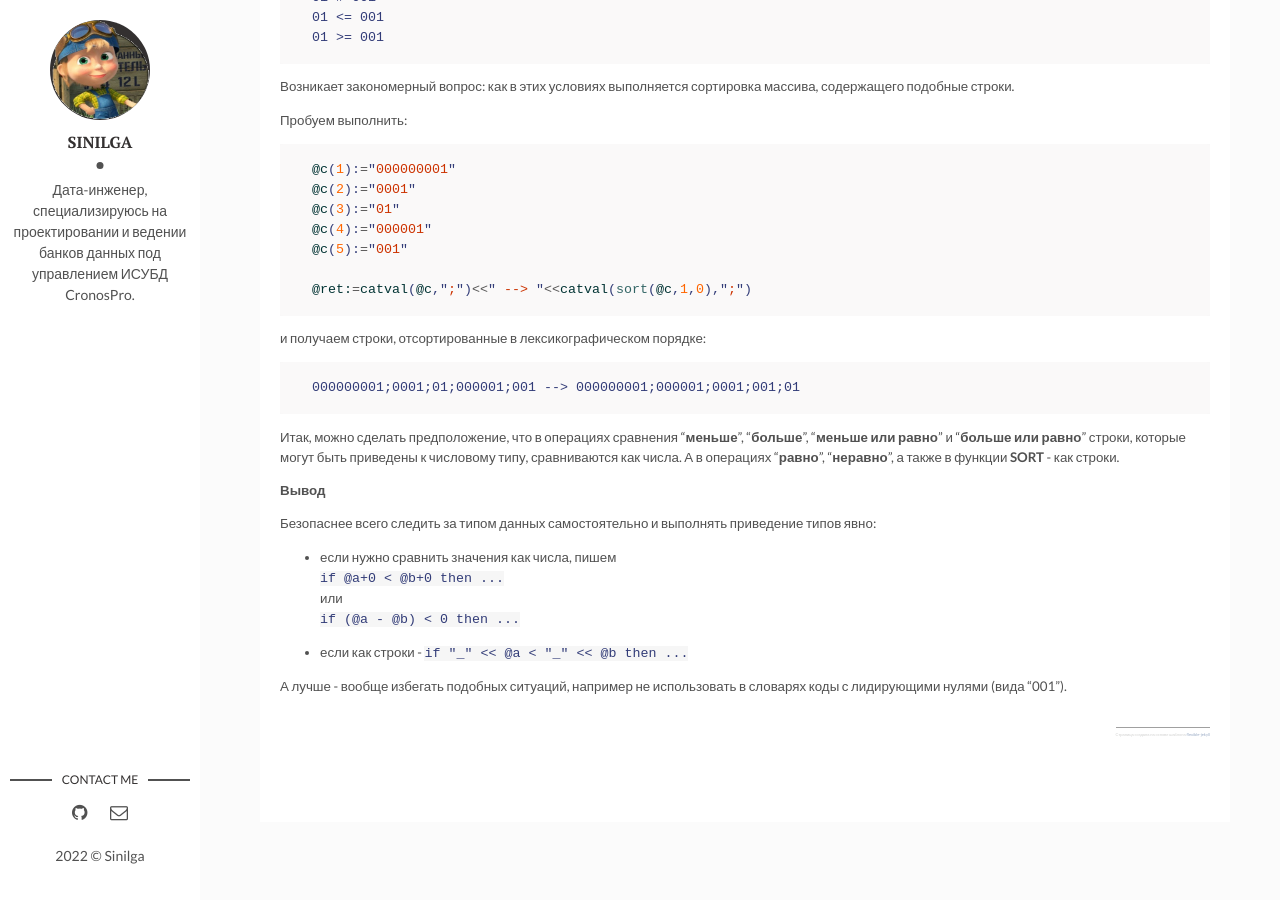
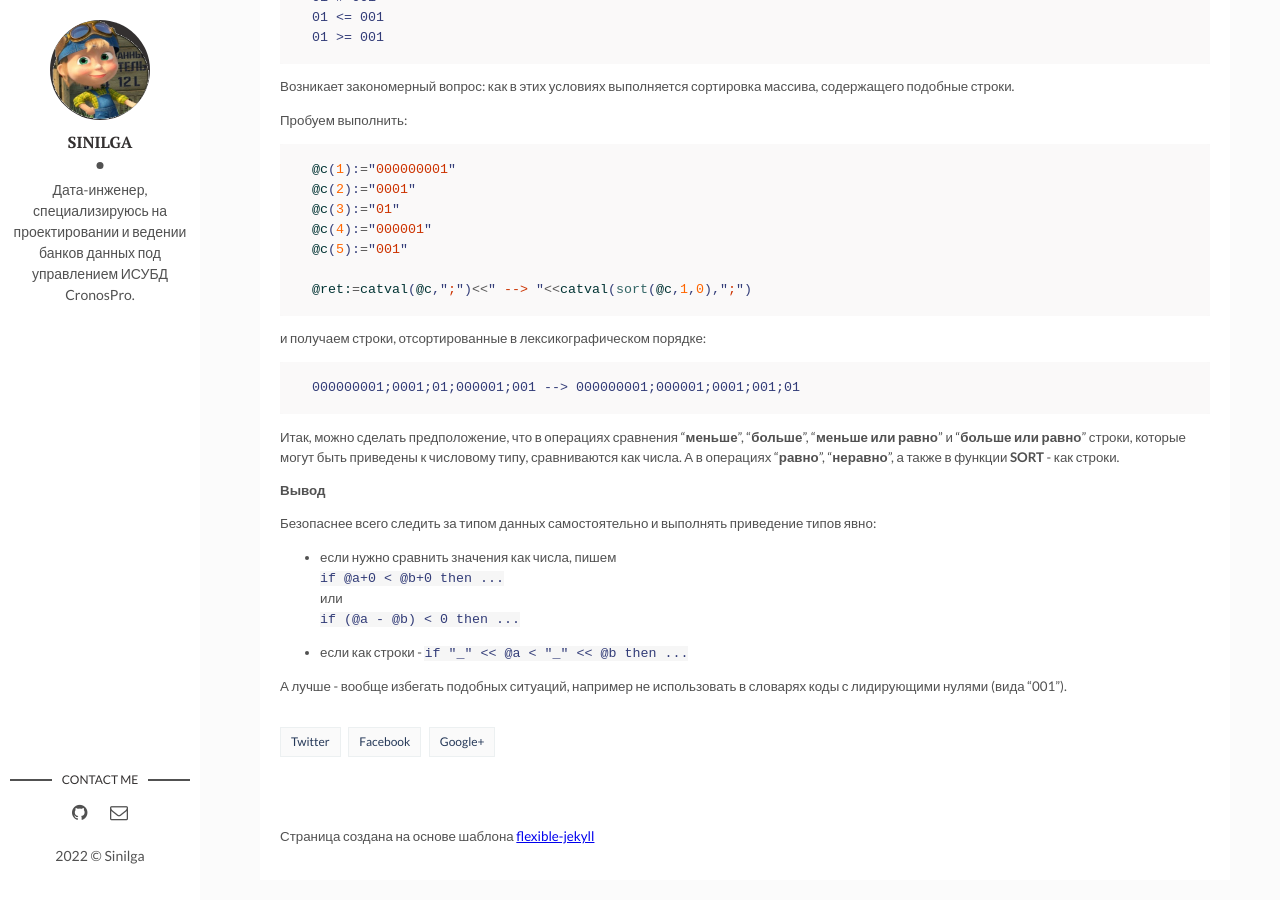
Before and after one commit to sinilga/cronospro, a Jekyll site: the page built from _posts/2022-02-17-formulus_types.md, in a window 1280 px wide and 900 px high, scrolled down 921 px. Built offline with Jekyll 4.4.1, drawn with Linux system fonts in a browser that asks for light colours.

Commit message:
Update post.html

```diff
--- a/_layouts/post.html
+++ b/_layouts/post.html
@@ -20,15 +20,20 @@
         <div class="page-date"><span>{{page.date | date: '%Y, %b %d'}}&nbsp;&nbsp;&nbsp;&nbsp;</span></div>
       </header>
       {{content | markdownify}}
-      <div class="page-footer">
+       <div class="page-footer">
+        <div class="page-share">
+          <a href="https://twitter.com/intent/tweet?text={{ page.title }}&url={{ site.url }}{{ page.url }}" title="Share on Twitter" rel="nofollow" target="_blank">Twitter</a>
+          <a href="https://facebook.com/sharer.php?u={{ site.url }}{{ page.url }}" title="Share on Facebook" rel="nofollow" target="_blank">Facebook</a>
+          <a href="https://plus.google.com/share?url={{ site.url }}{{ page.url }}" title="Share on Google+" rel="nofollow" target="_blank">Google+</a>
+        </div>
         <div class="page-tag">
           {% for tag in page.tags %}
             <a href="{{site.baseurl}}/tags#{{tag}}" class="tag">&#35; {{ tag }}</a>
           {% endfor %}
         </div>
-        <div class="page-template">
-		<p>Страница создана на основе шаблона <a href="https://github.com/artemsheludko/flexible-jekyll">flexible-jekyll</a></p>
-        </div>
+      </div>
+      <div class="page-template">
+        <p>Страница создана на основе шаблона <a href="https://github.com/artemsheludko/flexible-jekyll">flexible-jekyll</a></p>
       </div>
       {% include disqus.html %}
     </div> <!-- End Wrap Content -->
```
